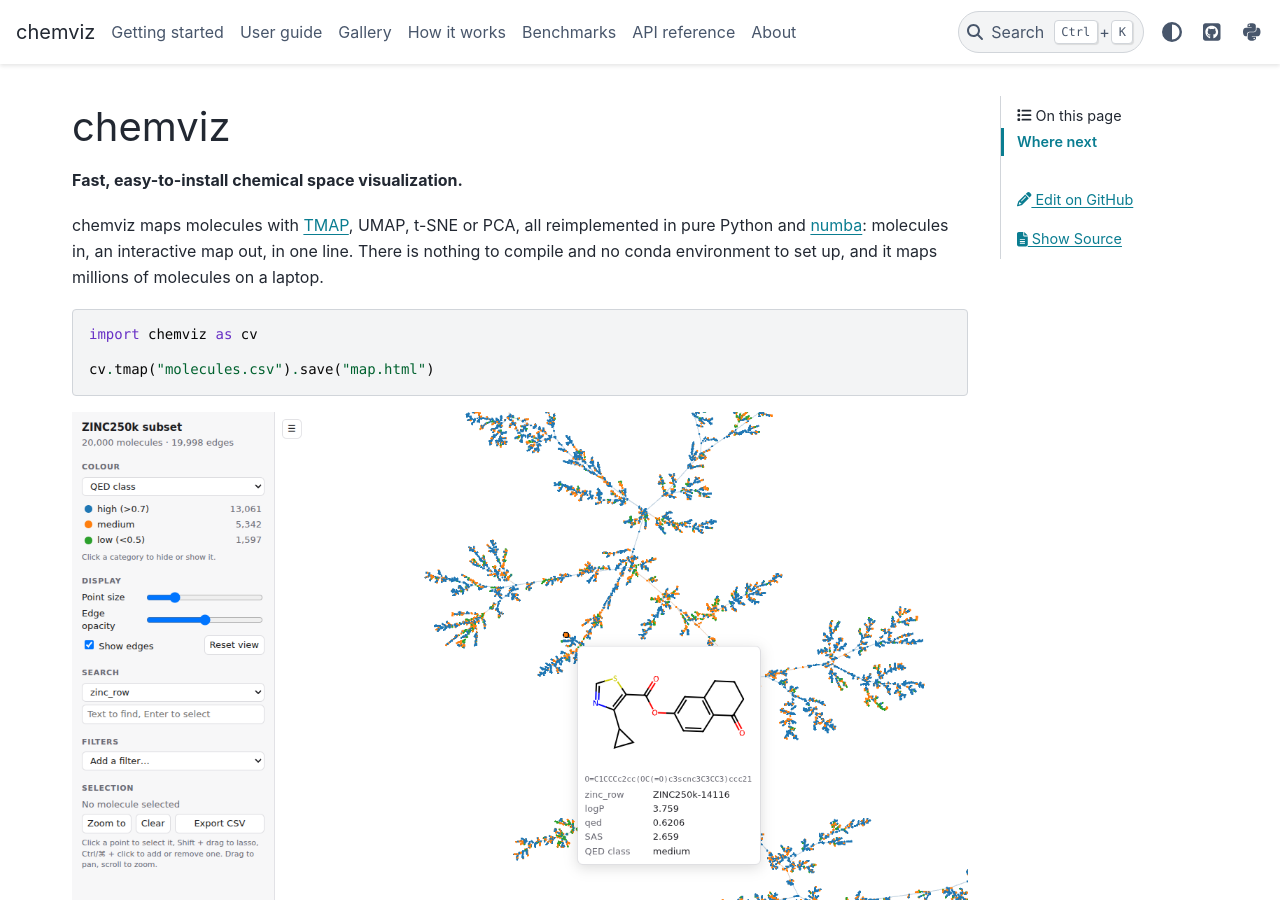
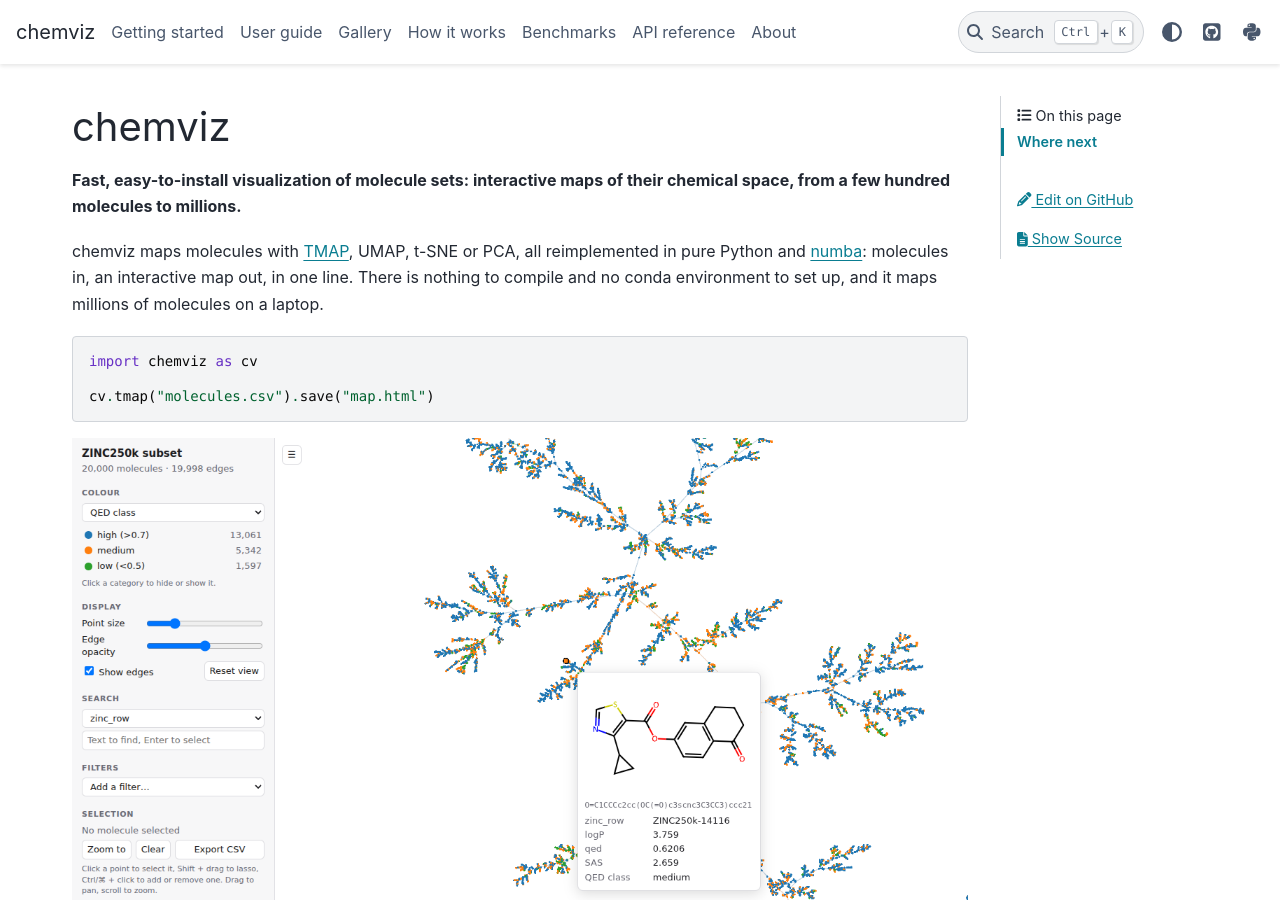
Before and after one commit to pablo-mas/chemviz, a Sphinx documentation site: the page built from docs/index.md, in a window 1280 px wide and 900 px high. Built offline with Sphinx 7.4.7 and the PyData theme 0.15.4, drawn with Linux system fonts in a browser that asks for light colours.

Commit message:
Say that chemviz visualizes sets of molecules

```diff
--- a/docs/index.md
+++ b/docs/index.md
@@ -1,6 +1,6 @@
 # chemviz
 
-**Fast, easy-to-install chemical space visualization.**
+**Fast, easy-to-install visualization of molecule sets: interactive maps of their chemical space, from a few hundred molecules to millions.**
 
 chemviz maps molecules with [TMAP](https://doi.org/10.1186/s13321-020-0416-x), UMAP, t-SNE or
 PCA, all reimplemented in pure Python and [numba](https://numba.pydata.org/): molecules in, an
--- a/pyproject.toml
+++ b/pyproject.toml
@@ -1,7 +1,7 @@
 [project]
 name = "chemviz"
 version = "0.2.0"
-description = "Fast, easy-to-install chemical space visualization: TMAP, UMAP, t-SNE and PCA"
+description = "Fast, easy-to-install visualization of molecule sets: chemical space maps with TMAP, UMAP, t-SNE and PCA"
 license = "MIT"
 license-files = ["LICENSE"]
 readme = "README.md"
```
Also changed, not shown: README.md (+1 -1 lines).
